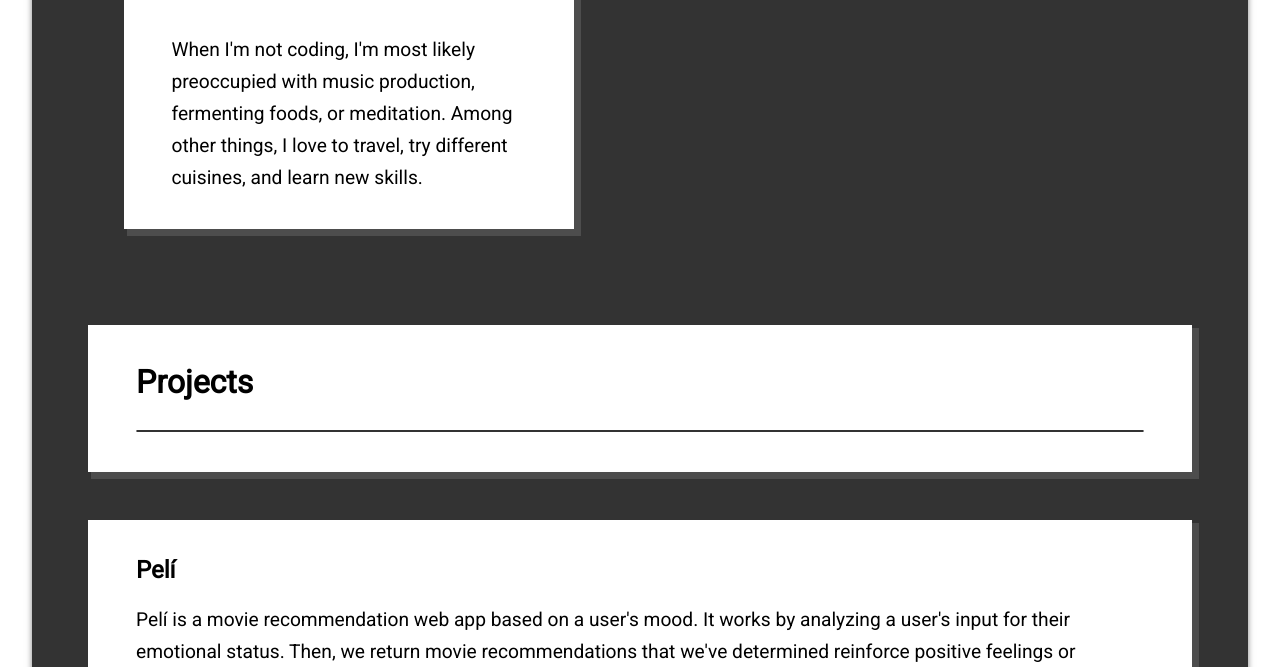
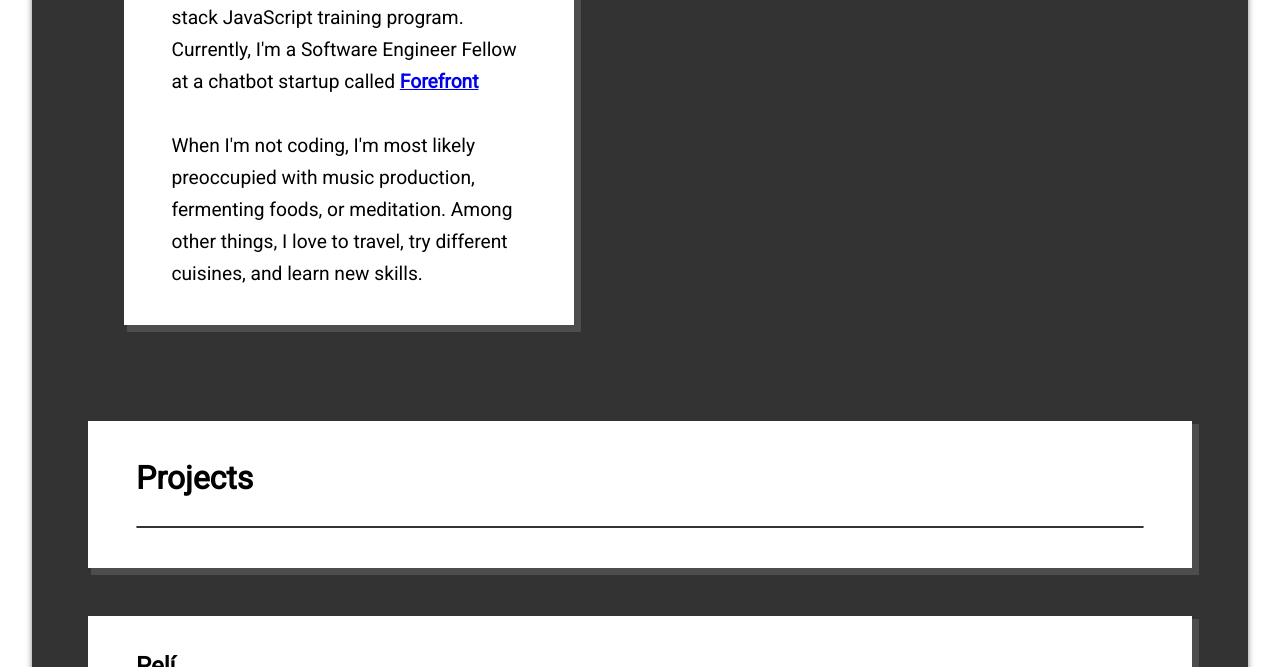
Before and after one commit to elunaj/Personal-Website, a plain HTML site: page index.html in a window 1280 px wide. Shown: the part 433-1100 px from the top of the page. Drawn offline with Linux system fonts and the light colour scheme.

Commit message:
Updated about-me section

```diff
--- a/index.html
+++ b/index.html
@@ -26,10 +26,9 @@
 				<h1>About Me</h1>
 				<hr/>
 				<p>
-					Hi, I'm <strong>Elias Luna</strong>. I'm an undergrad at the New York
-					City College of Technology. I study Computer Systems Technology with
-					a focus on Software Development. I also attend <a href="https://cunytechprep.nyc/" target="_blank">CUNY Tech Prep</a>, which
-					is a full-stack JavaScript training program.
+					Hi, I'm <strong>Elias Luna</strong>. I recently graduated from the New York
+					City College of Technology. There, I Computer Systems with a focus on Software Development. In my senior year I also attended <a href="https://cunytechprep.nyc/" target="_blank">CUNY Tech Prep</a>, which
+					is a competitive full-stack JavaScript training program. Currently, I'm a Software Engineer Fellow at a chatbot startup called <a href="https://www.getforefront.co/" target="_blank">Forefront</a>
 					<br/>
 					<br/>
 					When I'm not coding, I'm most likely preoccupied with music production, fermenting foods, or meditation. Among other things, I love to travel, try different cuisines, and learn new skills.
```
